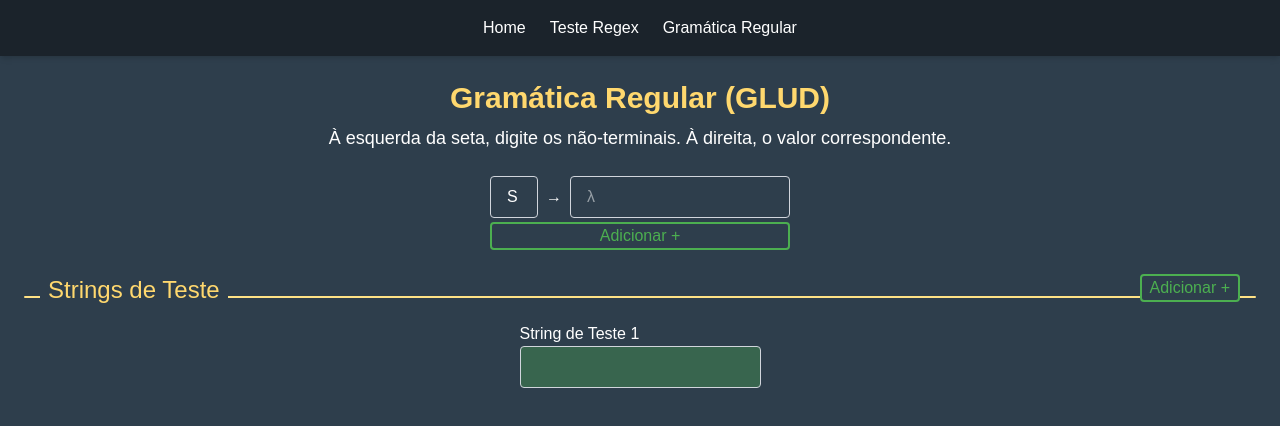
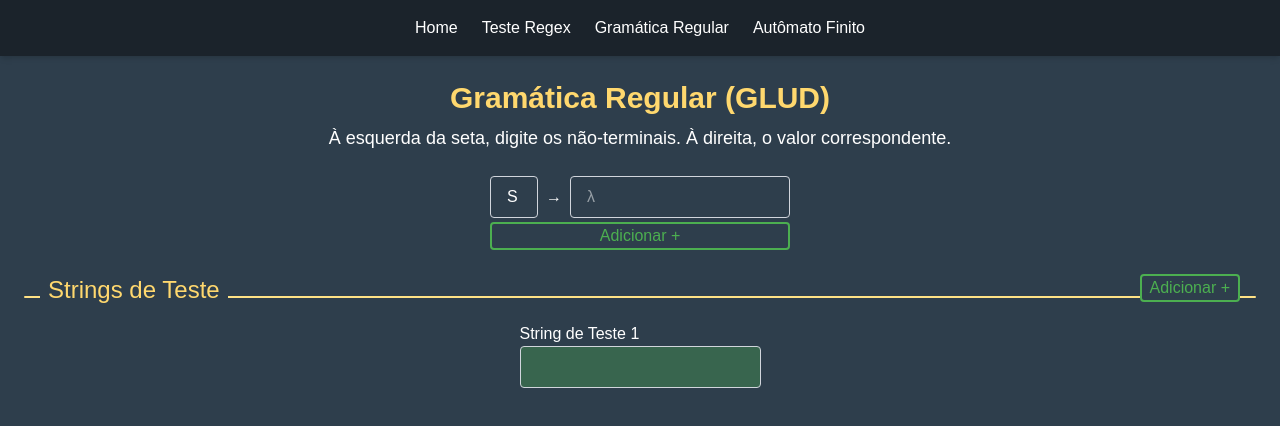
Before and after one commit to U-GCOMP/projeto-lftc, a Next.js app: page /gramatica-regular in a window 1280 px wide. Shown: the top 426 px of the page. Built offline with nearby package versions, Linux system fonts and the light colour scheme.

Commit message:
adicionado link para a pagina de automatos

```diff
--- a/src/components/navbar/navbar.tsx
+++ b/src/components/navbar/navbar.tsx
@@ -16,6 +16,7 @@ export default function Navbar() {
           <NavbarLink href={AppRoutes.HOME}>Home</NavbarLink>
           <NavbarLink href={AppRoutes.TESTE_REGEX}>Teste Regex</NavbarLink>
           <NavbarLink href={AppRoutes.GRAMATICA_REGULAR}>Gramática Regular</NavbarLink>
+          <NavbarLink href={AppRoutes.AUTOMATO_FINITO}>Autômato Finito</NavbarLink>
         </ul>
       </nav>
     )
--- a/src/routes.ts
+++ b/src/routes.ts
@@ -1,5 +1,6 @@
 export const AppRoutes = {
     HOME: '/',
     TESTE_REGEX: '/teste-regex',
-    GRAMATICA_REGULAR: '/gramatica-regular'
+    GRAMATICA_REGULAR: '/gramatica-regular',
+    AUTOMATO_FINITO: '/automatos-finitos'
 }
```
